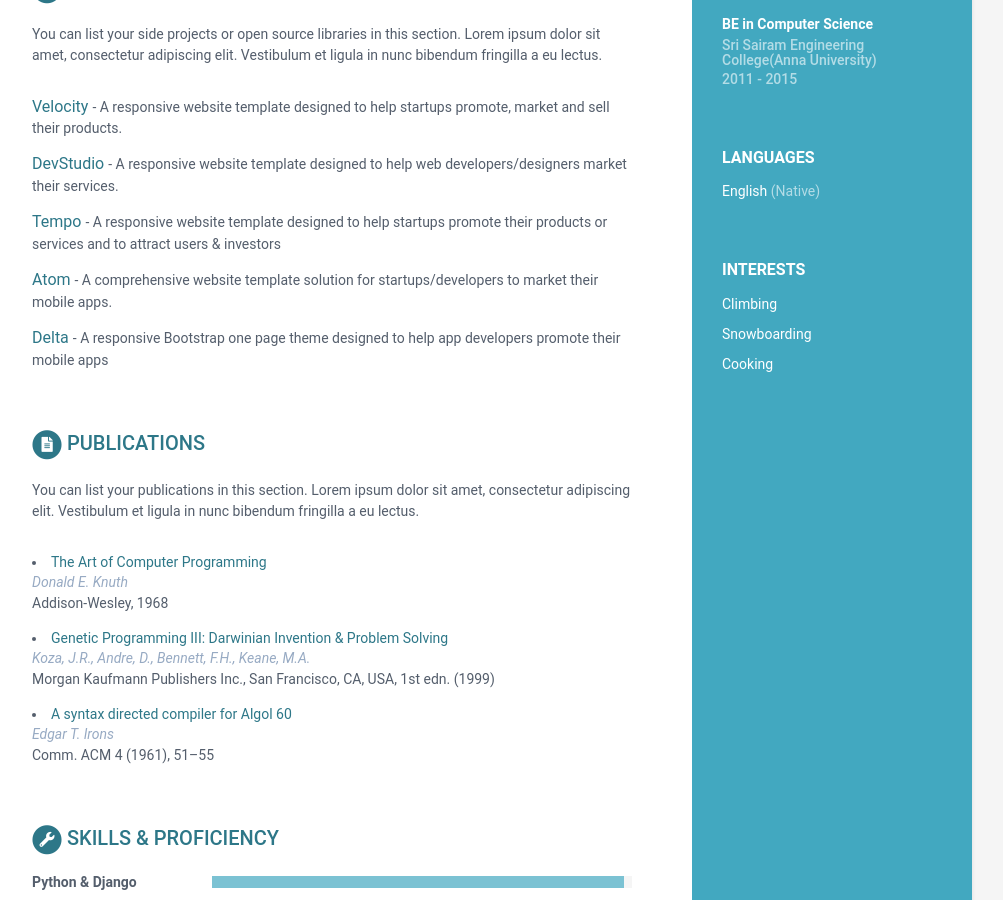
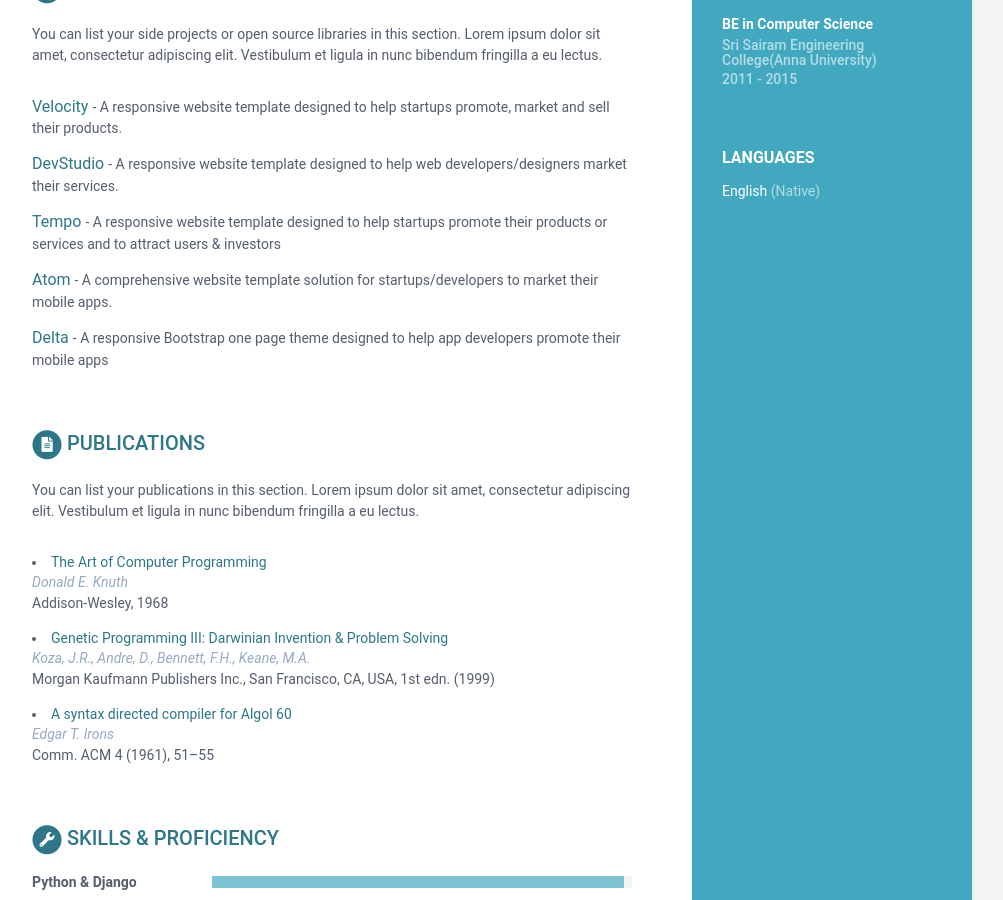
Before and after one commit to prabhakar-sivanean/me, a Jekyll site: the page built from index.html, in a window 1280 px wide and 900 px high, scrolled down 688 px. Shown: the whole window, without its empty margins (168-1171 px from the left). Built offline with Jekyll 4.4.1, drawn with Linux system fonts in a browser that asks for light colours; part of the change alters nothing that is shown.

Commit message:
Update data.yml

```diff
--- a/_data/data.yml
+++ b/_data/data.yml
@@ -28,7 +28,7 @@ sidebar:
       - idiom: English
         level: Native
 
-    interests:
+    Awards:
       - item: Climbing
         link:
 
```
